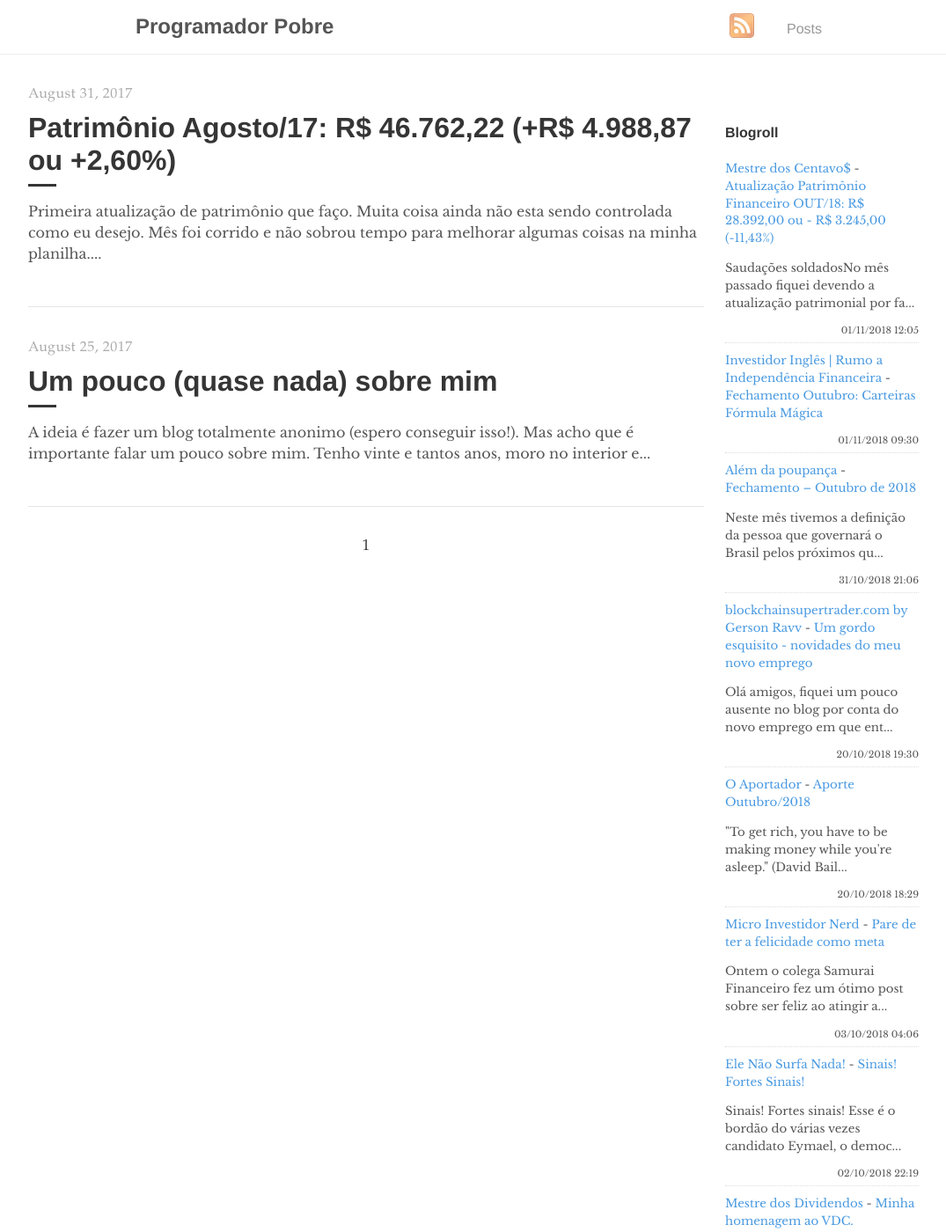
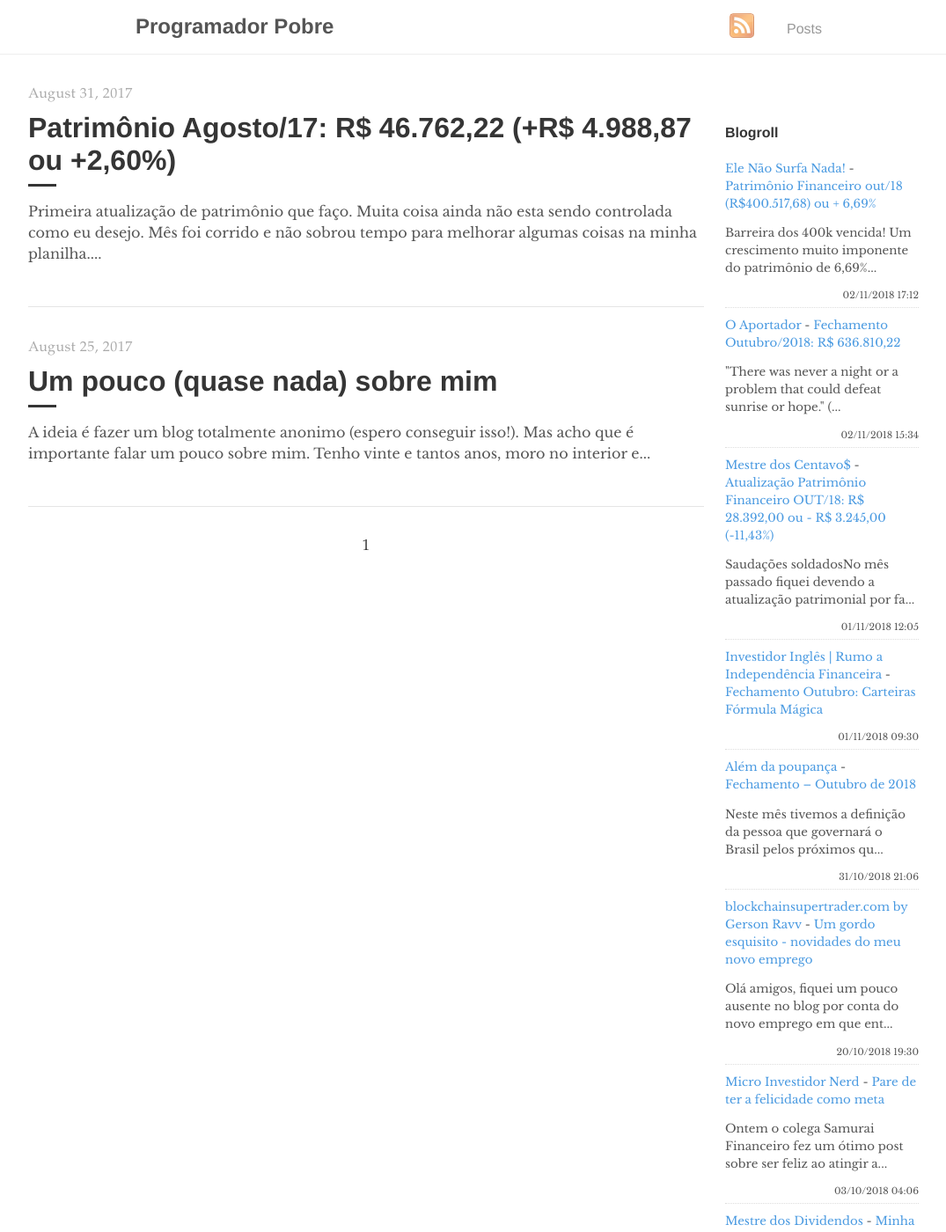
Before and after one commit to programadorpobre/programadorpobre.github.io, a Jekyll site: the page built from index.html, in a window 1280 px wide and 1400 px high. Shown: the whole window at 88% size, without its empty margins (96-1171 px from the left). Built offline with Jekyll 4.4.1, drawn with Linux system fonts in a browser that asks for light colours; the list of posts is cut into pages by our own code; comment, search, counter and statistics services are not loaded.

Commit message:
[ci skip] travis #454

```diff
--- a/_includes/feed-entries.html
+++ b/_includes/feed-entries.html
@@ -1,3 +1,13 @@
+<div class="feed-entry">
+    <a class="feed-entry-site-name" href="https://elenaosurfanada.blogspot.com/">Ele Não Surfa Nada!</a> - <a class="feed-entry-title" href="https://elenaosurfanada.blogspot.com/2018/11/patrimonio-financeiro-out18-r40051768.html">Patrimônio Financeiro out/18 (R$400.517,68) ou + 6,69%</a>
+    <p class="feed-entry-summary">Barreira dos 400k vencida! Um crescimento muito imponente do patrimônio de 6,69%...</p>
+    <time datetime="2018-11-02T17:12:00.000-03:00">02/11/2018 17:12</time>
+</div>
+<div class="feed-entry">
+    <a class="feed-entry-site-name" href="https://oaportadorfinanceiro.blogspot.com/">O Aportador</a> - <a class="feed-entry-title" href="https://oaportadorfinanceiro.blogspot.com/2018/11/fechamento-outubro2018-r-63681022.html">Fechamento Outubro/2018: R$ 636.810,22</a>
+    <p class="feed-entry-summary">"There was never a night or a problem that could defeat sunrise or hope."&nbsp;(...</p>
+    <time datetime="2018-11-02T15:34:00.003-03:00">02/11/2018 15:34</time>
+</div>
 <div class="feed-entry">
     <a class="feed-entry-site-name" href="https://mestredoscentavos.blogspot.com/">Mestre dos Centavo$</a> - <a class="feed-entry-title" href="https://mestredoscentavos.blogspot.com/2018/11/atualizacao-patrimonio-financeiro-out18.html">Atualização Patrimônio Financeiro OUT/18: R$ 28.392,00 ou - R$ 3.245,00 (-11,43%)</a>
     <p class="feed-entry-summary">Saudações soldadosNo mês passado fiquei devendo a atualização patrimonial por fa...</p>
@@ -19,19 +29,9 @@
     <time datetime="2018-10-20T19:30:00.001-03:00">20/10/2018 19:30</time>
 </div>
 <div class="feed-entry">
-    <a class="feed-entry-site-name" href="https://oaportadorfinanceiro.blogspot.com/">O Aportador</a> - <a class="feed-entry-title" href="https://oaportadorfinanceiro.blogspot.com/2018/10/aporte-outubro2018.html">Aporte Outubro/2018</a>
-    <p class="feed-entry-summary">"To get rich, you have to be making money while you're asleep."&nbsp;(David Bail...</p>
-    <time datetime="2018-10-20T18:29:00.000-03:00">20/10/2018 18:29</time>
-</div>
-<div class="feed-entry">
     <a class="feed-entry-site-name" href="https://microinvestidornerd.blogspot.com/">Micro Investidor Nerd</a> - <a class="feed-entry-title" href="https://microinvestidornerd.blogspot.com/2018/10/pare-de-ter-felicidade-como-meta.html">Pare de ter a felicidade como meta</a>
     <p class="feed-entry-summary">Ontem o colega Samurai Financeiro fez um ótimo post sobre ser feliz ao atingir a...</p>
     <time datetime="2018-10-03T04:06:00.000-07:00">03/10/2018 04:06</time>
-</div>
-<div class="feed-entry">
-    <a class="feed-entry-site-name" href="https://elenaosurfanada.blogspot.com/">Ele Não Surfa Nada!</a> - <a class="feed-entry-title" href="https://elenaosurfanada.blogspot.com/2018/10/sinais-fortes-sinais.html">Sinais! Fortes Sinais!</a>
-    <p class="feed-entry-summary">Sinais! Fortes sinais! Esse é o bordão do várias vezes candidato Eymael, o democ...</p>
-    <time datetime="2018-10-02T22:19:00.001-03:00">02/10/2018 22:19</time>
 </div>
 <div class="feed-entry">
     <a class="feed-entry-site-name" href="https://mestredosdividendos.blogspot.com/">Mestre dos Dividendos</a> - <a class="feed-entry-title" href="https://mestredosdividendos.blogspot.com/2018/07/minha-homenagem-ao-vdc.html">Minha homenagem ao VDC.</a>
```
